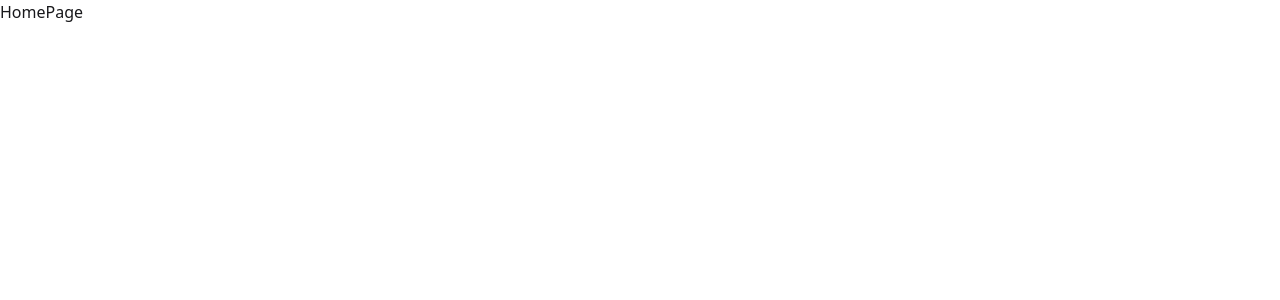
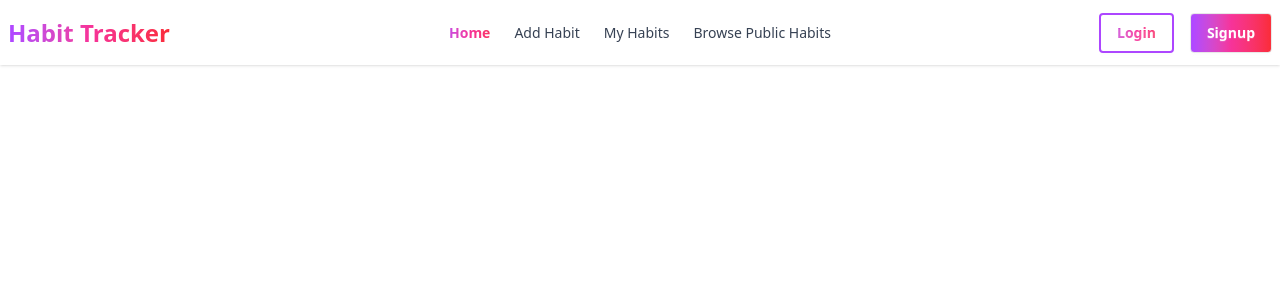
Before and after one commit to Joychandra13/B12-A10-Future-Box-client, a React app: page / in a window 1280 px wide. Shown: the top 300 px of the page. Built offline with nearby package versions, Linux system fonts and the light colour scheme; the HTML template or start-up script is replaced by a standard one.

Commit message:
routes and navebar added

```diff
--- /dev/null
+++ b/src/components/HeroSection.jsx
@@ -0,0 +1,9 @@
+import React from 'react';
+
+const HeroSection = () => {
+    return (
+        <div></div>
+    );
+};
+
+export default HeroSection;
--- /dev/null
+++ b/src/components/NavBar.jsx
@@ -0,0 +1,118 @@
+import React from "react";
+import { Link, NavLink } from "react-router";
+
+const NavBar = () => {
+  const navLinks = (
+    <>
+      <li>
+        <NavLink
+          to="/"
+          className={({ isActive }) =>
+            isActive
+              ? "activeNav"
+              : "text-gray-700"
+          }
+        >
+          Home
+        </NavLink>
+      </li>
+      <li>
+        <NavLink
+          to="/add-habit"
+          className={({ isActive }) =>
+            isActive
+              ? "activeNav"
+              : "text-gray-700"
+          }
+        >
+          Add Habit
+        </NavLink>
+      </li>
+      <li>
+        <NavLink
+          to="/my-habits"
+          className={({ isActive }) =>
+            isActive
+              ? "activeNav"
+              : "text-gray-700"
+          }
+        >
+          My Habits
+        </NavLink>
+      </li>
+      <li>
+        <NavLink
+          to="/browse-public-habits"
+          className={({ isActive }) =>
+            isActive
+              ? "activeNav"
+              : "text-gray-700"
+          }
+        >
+          Browse Public Habits
+        </NavLink>
+      </li>
+    </>
+  );
+
+  return (
+    <div className="bg-base-100 shadow-sm">
+      <div className="navbar container mx-auto">
+        <div className="navbar-start">
+          <div className="dropdown">
+            <div tabIndex={0} role="button" className="btn btn-ghost lg:hidden">
+              <svg
+                xmlns="http://www.w3.org/2000/svg"
+                className="h-5 w-5"
+                fill="none"
+                viewBox="0 0 24 24"
+                stroke="currentColor"
+              >
+                <path
+                  strokeLinecap="round"
+                  strokeLinejoin="round"
+                  strokeWidth="2"
+                  d="M4 6h16M4 12h8m-8 6h16"
+                />
+              </svg>
+            </div>
+            <ul
+              tabIndex="-1"
+              className="menu menu-sm dropdown-content bg-base-100 rounded-box z-10 mt-3 w-52 p-2 shadow"
+            >
+              {navLinks}
+            </ul>
+          </div>
+          {/* Logo with gradient */}
+          <Link to='/' className="text-lg md:text-2xl activeNav">
+            Habit Tracker
+          </Link>
+        </div>
+
+        <div className="navbar-center hidden lg:flex">
+          <ul className="menu menu-horizontal px-1">{navLinks}</ul>
+        </div>
+
+        <div className="navbar-end flex gap-4">
+          {/* Login: outline button with gradient text */}
+          <Link
+            to="/login"
+            className="btn border-2 border-purple-500 text-transparent bg-clip-text bg-common"
+          >
+            Login
+          </Link>
+
+          {/* Signup: solid gradient background */}
+          <Link
+            to="/signup"
+            className="btn text-white bg-common"
+          >
+            Signup
+          </Link>
+        </div>
+      </div>
+    </div>
+  );
+};
+
+export default NavBar;
--- a/src/index.css
+++ b/src/index.css
@@ -2,3 +2,10 @@
 @plugin "daisyui"{
   themes: light --default;
  };
+
+ .bg-common{
+    @apply bg-gradient-to-r from-purple-500 via-pink-500 to-red-500
+ }
+ .activeNav{
+    @apply font-bold text-transparent bg-clip-text bg-gradient-to-r from-purple-500 via-pink-500 to-red-500
+ }
--- a/src/layout/MainLayout.jsx
+++ b/src/layout/MainLayout.jsx
@@ -1,8 +1,10 @@
 import { Outlet } from "react-router";
+import NavBar from "../components/NavBar";
 
 const MainLayout = () => {
   return (
     <div>
+        <NavBar/>
           <Outlet />
     </div>
   );
--- /dev/null
+++ b/src/pages/AddHabit.jsx
@@ -0,0 +1,11 @@
+import React from 'react';
+
+const AddHabit = () => {
+    return (
+        <div>
+            Add Habit
+        </div>
+    );
+};
+
+export default AddHabit;
--- /dev/null
+++ b/src/pages/BrowsePublicHabits.jsx
@@ -0,0 +1,11 @@
+import React from 'react';
+
+const BrowsePublicHabits = () => {
+    return (
+        <div>
+            Browse Public Habits
+        </div>
+    );
+};
+
+export default BrowsePublicHabits;
--- a/src/pages/Home.jsx
+++ b/src/pages/Home.jsx
@@ -1,9 +1,10 @@
 import React from 'react';
+import HeroSection from '../components/HeroSection';
 
 const Home = () => {
     return (
         <div>
-            HomePage
+            <HeroSection/>
         </div>
     );
 };
--- /dev/null
+++ b/src/pages/Login.jsx
@@ -0,0 +1,11 @@
+import React from 'react';
+
+const Login = () => {
+    return (
+        <div>
+            Login
+        </div>
+    );
+};
+
+export default Login;
--- /dev/null
+++ b/src/pages/MyHabits.jsx
@@ -0,0 +1,11 @@
+import React from 'react';
+
+const MyHabits = () => {
+    return (
+        <div>
+            My Habits
+        </div>
+    );
+};
+
+export default MyHabits;
--- /dev/null
+++ b/src/pages/Signup.jsx
@@ -0,0 +1,11 @@
+import React from 'react';
+
+const Signup = () => {
+    return (
+        <div>
+            Signup
+        </div>
+    );
+};
+
+export default Signup;
```
Also changed, not shown: src/router/routes.jsx (+26 -1 lines).
